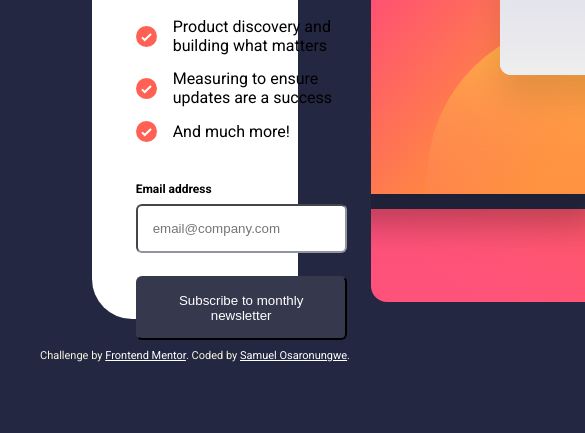
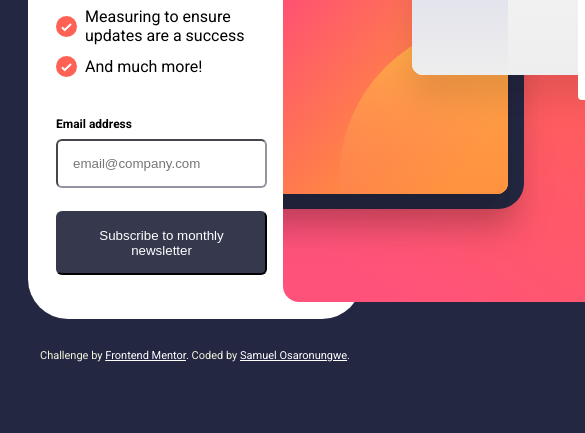
Before and after one commit to sicktooth/newsletter-sign-up-with-success-message, a plain HTML site: page index.html in a window 390 px wide. Shown: the part 411-844 px from the top of the page, 585 px wide, since content can reach past the window. Drawn offline with nearby package versions, Linux system fonts and the light colour scheme.

Commit message:
update css

```diff
--- a/css/querries.css
+++ b/css/querries.css
@@ -1,5 +1,40 @@
 @media only screen and (max-width: 1440px) {
+    main {
+        width: 57.208vw;
+    }
+    section {
+        padding: 0 1rem 0 0.5rem;
+    }
+    .main__U-list li {
+        gap: 0.5rem;
+        margin: 0.7rem 0;
+    }
     .main__U-list li svg{
         flex-shrink: 0;
     }
 }
+@media only screen and (max-width: 1366px) {
+    main {
+        width: 60.199vw;
+    }
+}
+@media only screen and (max-width: 1280px) {
+    main {
+        width: 64.109vw;
+    }
+}
+@media only screen and (max-width: 1149px) {
+    main {
+        width: 71.109vw;
+    }
+}
+@media only screen and (max-width: 1024px) {
+    main {
+        width: 79.637vw;
+    }
+}
+@media only screen and (max-width:960px) {
+    main {
+        width: 85.637vw;
+    }
+}
--- a/css/style.css
+++ b/css/style.css
@@ -23,7 +23,8 @@ main {
 }
 
 section {
-    padding: 5.625rem 1.5rem;
+    padding: 0 1.5rem;
+    margin: auto 0;
 }
 
 .main__U-list {
```
